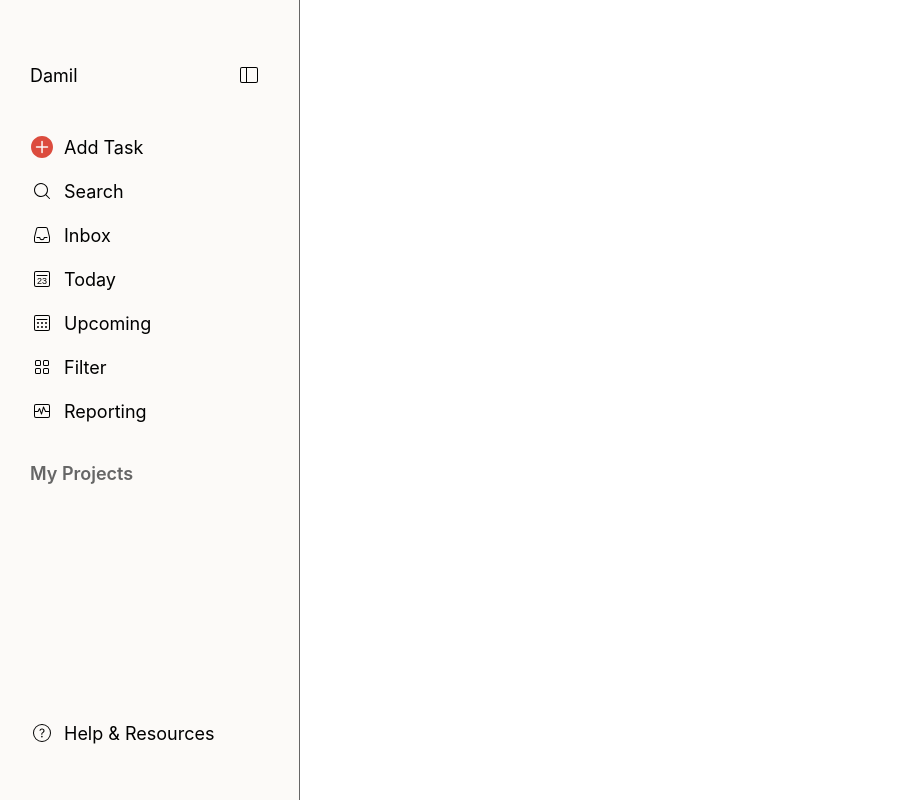
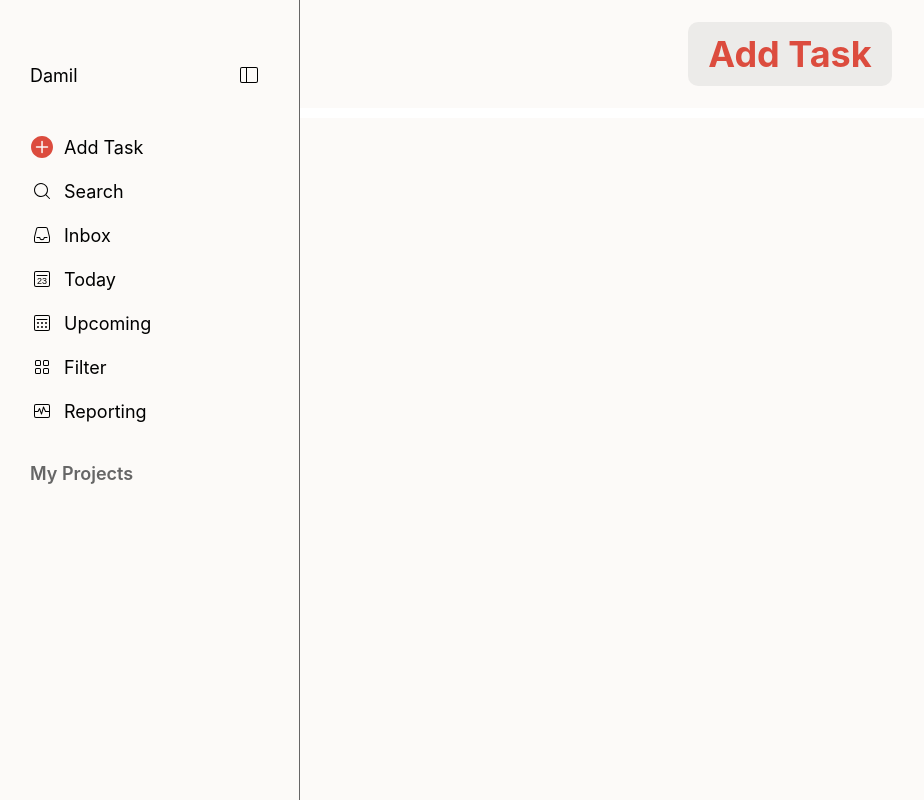
Before and after one commit to damil-adeniyi/todo-list, a website built with webpack: page src/template.html in a window 1280 px wide. Shown: the top 800 px of the page, without its empty margins (0-924 px from the left). Built offline with nearby package versions, Linux system fonts and the light colour scheme.

Commit message:
add the content

```diff
--- a/src/styles.css
+++ b/src/styles.css
@@ -33,9 +33,11 @@ body {
 .main-cont {
     display: grid;
     grid-template-columns: 300px 1fr;
-    height: 100vh;
+    height: 1350px;
 }
 
+
+/* sidebar */
 .main-cont .sidebar {
     background-color: var(--sidebarBg);
     border-right: 1px solid var(--secondary-color);
@@ -145,3 +147,34 @@ body {
     background-color: var(--secondary-color1);
 
 }
+
+/* content */
+
+.main-cont .content {
+    display: flex;
+    flex-direction: column;
+    gap: 10px;
+}
+
+.main-cont .content .header{
+    display: flex;
+    justify-content: center;
+    align-items: center;
+    background-color: var(--sidebarBg);
+    height: 8%;
+    gap: 10px;
+}
+
+.main-cont .content .header h2{
+    font-size: 36px;
+    padding: 10px 20px;
+    color: var(--red);
+    background-color: var(--secondary-color1);
+    border-radius: 10px;
+}
+
+.main-cont .content .body{
+    background-color: var(--sidebarBg);
+    height: 90%;
+    gap: 10px;
+}
--- a/src/template.html
+++ b/src/template.html
@@ -75,7 +75,9 @@
 
         </div>
         <div class="content">
-            <div class="header"></div>
+            <div class="header">
+                <h2>Add Task</h2>
+            </div>
             <div class="body"></div>
         </div>
     </div>
```
